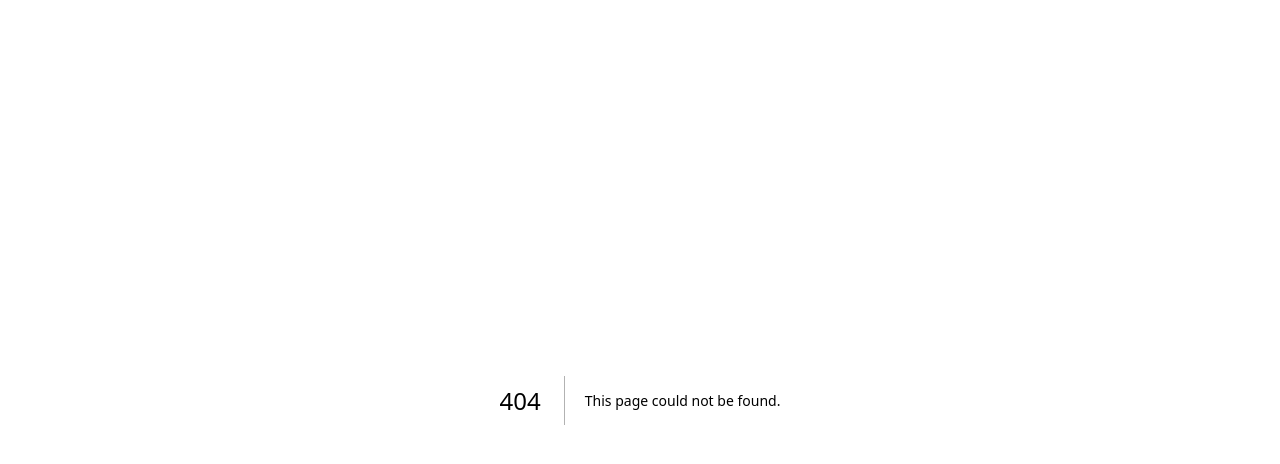
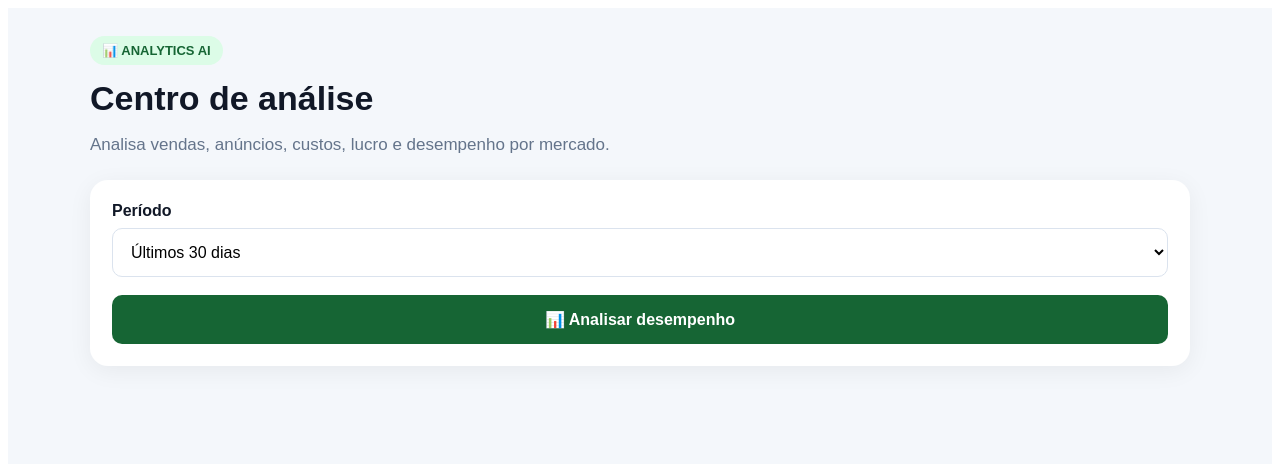
Before and after one commit to fernandomucavele-gif/ai-business-autopilot, a Next.js app: page /analytics in a window 1280 px wide. Before the commit this address had no page. Shown: the top 464 px of the page. Built offline with nearby package versions, Linux system fonts and the light colour scheme.

Commit message:
Create page.tsx

```diff
--- /dev/null
+++ b/app/analytics/page.tsx
@@ -0,0 +1,257 @@
+"use client";
+
+import { useState } from "react";
+
+const data = [
+  {
+    product: "Mini aspirador portátil",
+    country: "Moçambique 🇲🇿",
+    sales: 38,
+    revenue: 45600,
+    adSpend: 12000,
+    profit: 33600,
+    roas: 3.8,
+  },
+  {
+    product: "Luz LED com sensor",
+    country: "Brasil 🇧🇷",
+    sales: 52,
+    revenue: 62400,
+    adSpend: 18000,
+    profit: 44400,
+    roas: 3.47,
+  },
+  {
+    product: "Garrafa térmica",
+    country: "Portugal 🇵🇹",
+    sales: 24,
+    revenue: 36000,
+    adSpend: 14000,
+    profit: 22000,
+    roas: 2.57,
+  },
+  {
+    product: "Acessório automóvel",
+    country: "África do Sul 🇿🇦",
+    sales: 31,
+    revenue: 40300,
+    adSpend: 11000,
+    profit: 29300,
+    roas: 3.66,
+  },
+];
+
+export default function AnalyticsPage() {
+  const [period, setPeriod] = useState("Últimos 30 dias");
+  const [analyzed, setAnalyzed] = useState(false);
+
+  const totalRevenue = data.reduce((sum, item) => sum + item.revenue, 0);
+  const totalSpend = data.reduce((sum, item) => sum + item.adSpend, 0);
+  const totalProfit = data.reduce((sum, item) => sum + item.profit, 0);
+  const totalSales = data.reduce((sum, item) => sum + item.sales, 0);
+  const roas = totalSpend ? totalRevenue / totalSpend : 0;
+
+  return (
+    <main
+      style={{
+        minHeight: "100vh",
+        background: "#f4f7fb",
+        padding: "28px 18px",
+        fontFamily: "Arial, sans-serif",
+        color: "#111827",
+      }}
+    >
+      <div style={{ maxWidth: 1100, margin: "auto" }}>
+        <div style={{ marginBottom: 25 }}>
+          <div
+            style={{
+              display: "inline-block",
+              padding: "7px 12px",
+              borderRadius: 20,
+              background: "#dcfce7",
+              color: "#166534",
+              fontWeight: 700,
+              fontSize: 13,
+            }}
+          >
+            📊 ANALYTICS AI
+          </div>
+
+          <h1 style={{ fontSize: 34, margin: "14px 0 8px" }}>
+            Centro de análise
+          </h1>
+
+          <p style={{ color: "#64748b", fontSize: 17 }}>
+            Analisa vendas, anúncios, custos, lucro e desempenho por mercado.
+          </p>
+        </div>
+
+        <section
+          style={{
+            background: "white",
+            padding: 22,
+            borderRadius: 18,
+            boxShadow: "0 5px 25px rgba(0,0,0,.06)",
+            marginBottom: 22,
+          }}
+        >
+          <label style={{ fontWeight: 700 }}>Período</label>
+
+          <select
+            value={period}
+            onChange={(e) => setPeriod(e.target.value)}
+            style={{
+              display: "block",
+              width: "100%",
+              marginTop: 8,
+              padding: 14,
+              borderRadius: 10,
+              border: "1px solid #dbe3ee",
+              background: "white",
+              fontSize: 16,
+            }}
+          >
+            <option>Hoje</option>
+            <option>Últimos 7 dias</option>
+            <option>Últimos 30 dias</option>
+            <option>Últimos 90 dias</option>
+          </select>
+
+          <button
+            onClick={() => setAnalyzed(true)}
+            style={{
+              width: "100%",
+              marginTop: 18,
+              padding: 15,
+              border: 0,
+              borderRadius: 10,
+              background: "#166534",
+              color: "white",
+              fontSize: 16,
+              fontWeight: 700,
+            }}
+          >
+            📊 Analisar desempenho
+          </button>
+        </section>
+
+        {analyzed && (
+          <>
+            <section
+              style={{
+                display: "grid",
+                gridTemplateColumns:
+                  "repeat(auto-fit,minmax(200px,1fr))",
+                gap: 15,
+                marginBottom: 22,
+              }}
+            >
+              {[
+                ["💰 Receita", `${totalRevenue.toLocaleString()} MT`],
+                ["🛒 Vendas", totalSales],
+                ["💸 Gastos", `${totalSpend.toLocaleString()} MT`],
+                ["📈 Lucro", `${totalProfit.toLocaleString()} MT`],
+                ["🚀 ROAS", roas.toFixed(2)],
+              ].map(([title, value]) => (
+                <div
+                  key={title}
+                  style={{
+                    background: "white",
+                    padding: 20,
+                    borderRadius: 16,
+                    boxShadow: "0 4px 18px rgba(0,0,0,.05)",
+                  }}
+                >
+                  <div style={{ color: "#64748b", marginBottom: 8 }}>
+                    {title}
+                  </div>
+                  <strong style={{ fontSize: 24 }}>{value}</strong>
+                </div>
+              ))}
+            </section>
+
+            <section
+              style={{
+                background: "white",
+                padding: 22,
+                borderRadius: 18,
+                boxShadow: "0 5px 25px rgba(0,0,0,.06)",
+              }}
+            >
+              <h2>🌍 Desempenho por produto e mercado</h2>
+
+              <div style={{ overflowX: "auto" }}>
+                <table
+                  style={{
+                    width: "100%",
+                    borderCollapse: "collapse",
+                    marginTop: 15,
+                  }}
+                >
+                  <thead>
+                    <tr>
+                      <th style={{ textAlign: "left", padding: 10 }}>
+                        Produto
+                      </th>
+                      <th style={{ textAlign: "left", padding: 10 }}>
+                        Mercado
+                      </th>
+                      <th style={{ padding: 10 }}>Vendas</th>
+                      <th style={{ padding: 10 }}>Receita</th>
+                      <th style={{ padding: 10 }}>Gasto</th>
+                      <th style={{ padding: 10 }}>Lucro</th>
+                      <th style={{ padding: 10 }}>ROAS</th>
+                    </tr>
+                  </thead>
+
+                  <tbody>
+                    {data.map((item) => (
+                      <tr key={item.product}>
+                        <td style={{ padding: 10 }}>
+                          {item.product}
+                        </td>
+                        <td style={{ padding: 10 }}>
+                          {item.country}
+                        </td>
+                        <td style={{ textAlign: "center" }}>
+                          {item.sales}
+                        </td>
+                        <td style={{ textAlign: "center" }}>
+                          {item.revenue.toLocaleString()} MT
+                        </td>
+                        <td style={{ textAlign: "center" }}>
+                          {item.adSpend.toLocaleString()} MT
+                        </td>
+                        <td style={{ textAlign: "center" }}>
+                          {item.profit.toLocaleString()} MT
+                        </td>
+                        <td style={{ textAlign: "center" }}>
+                          {item.roas}
+                        </td>
+                      </tr>
+                    ))}
+                  </tbody>
+                </table>
+              </div>
+
+              <div
+                style={{
+                  marginTop: 22,
+                  padding: 15,
+                  borderRadius: 10,
+                  background: "#eff6ff",
+                  color: "#1e40af",
+                }}
+              >
+                🧠 <strong>Insight da IA:</strong> estes números são
+                simulados para testar o painel. Na versão real, os dados
+                virão das campanhas, pedidos, custos e vendas conectados
+                ao sistema.
+              </div>
+            </section>
+          </>
+        )}
+      </div>
+    </main>
+  );
+    }
```
